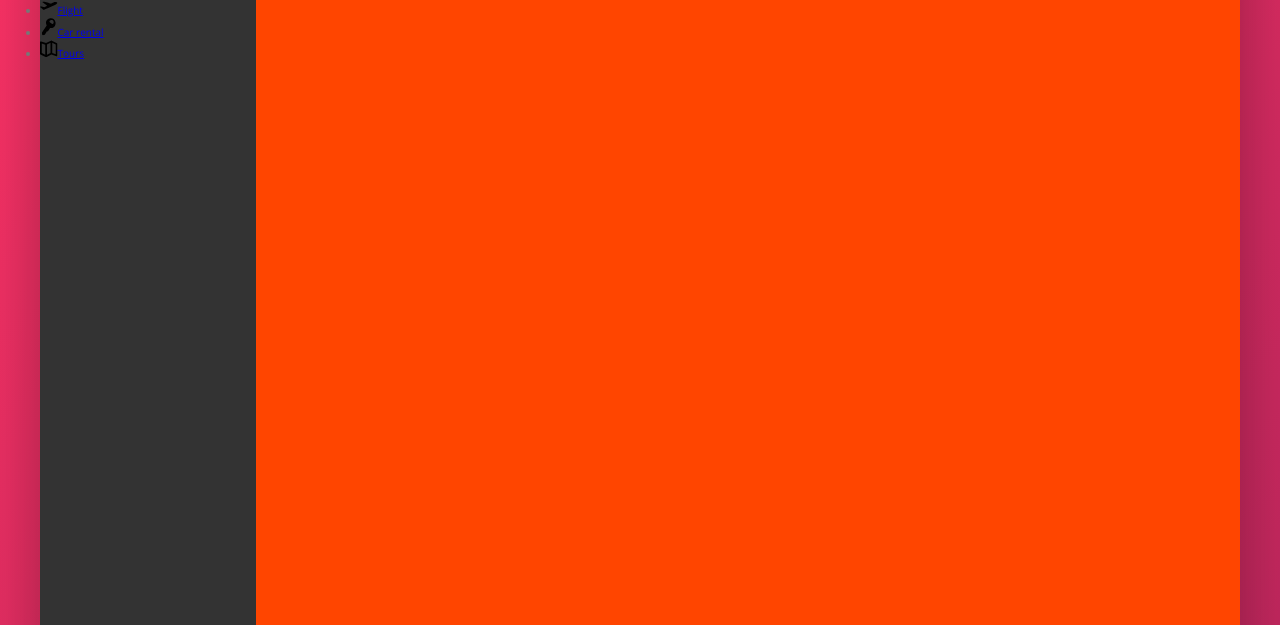
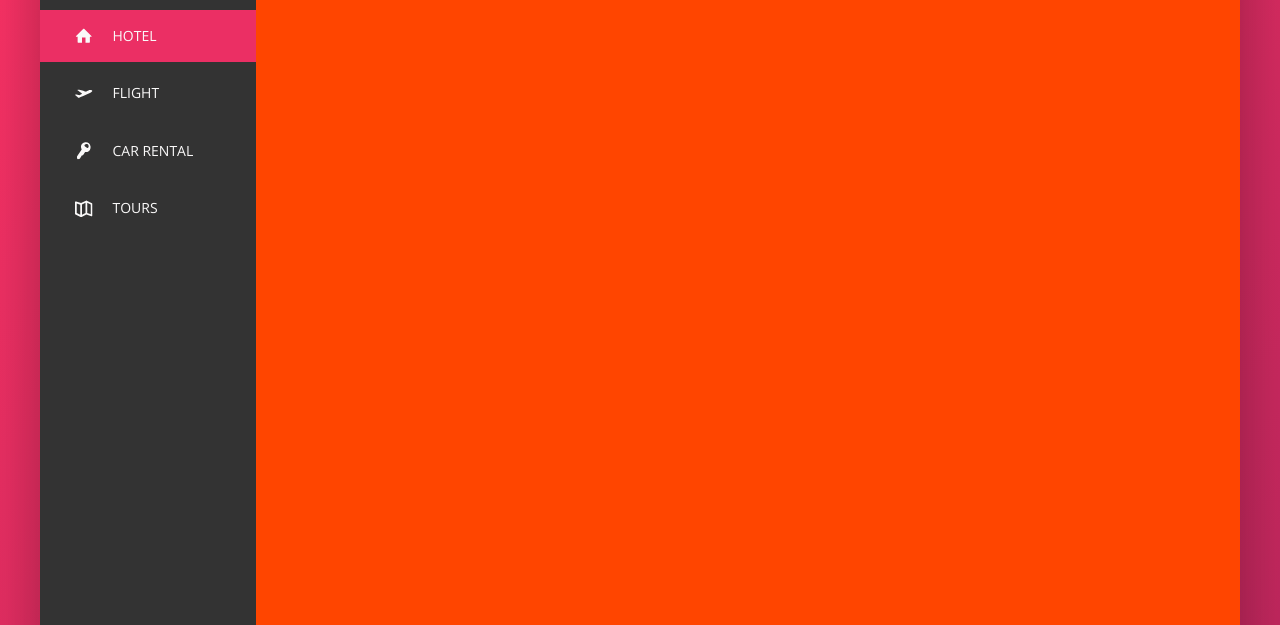
Before and after one commit to Citrinin/Trillo, a website: page index.html in a window 1280 px wide. Shown: the part 175-800 px from the top of the page. Drawn offline with nearby package versions, Linux system fonts and the light colour scheme; files that its build step writes are made by us from their sources.

Commit message:
add styling to navigation section

```diff
--- a/index.html
+++ b/index.html
@@ -50,7 +50,7 @@
         <div class="content ">
             <nav class="sidebar ">
                 <ul class="side-nav">
-                    <li class="side-nav__item">
+                    <li class="side-nav__item side-nav__item--active">
                         <a href="#" class="side-nav__link">
                             <svg class="side-nav__icon">
                                 <use xlink:href="img/sprite.svg#icon-home"></use>
--- a/sass/_components.scss
+++ b/sass/_components.scss
@@ -122,15 +122,62 @@
 //SIDE NAVIGATION
 
 .side-nav {
+    font-size: 1.4rem;
+    list-style: none;
+    margin-top: 3.5rem;
+
     &__item {
+        position: relative;
+
+        &:not(:last-child) {
+            margin-bottom: 0.5rem;
+        }
     }
 
-    &__link {
+    &__item::before {
+        content: '';
+        position: absolute;
+        top: 0;
+        left: 0;
+        height: 100%;
+        width: 3px;
+        background-color: var(--color-primary);
+        transform: scaleY(0);
+        transition: transform 0.2s, width 0.4s cubic-bezier(1, 0, 0, 1) 0.2s,
+            background-color 0.1s;
+    }
+
+    &__item:hover::before,
+    &__item--active::before {
+        transform: scaleY(1);
+        width: 100%;
+    }
+
+    &__item:active::before {
+        background-color: var(--color-primary-light);
+    }
+
+    &__link:link,
+    &__link:visited {
+        color: var(--color-grey-light-1);
+        text-decoration: none;
+        text-transform: uppercase;
+        display: block;
+        padding: 1.5rem 3.5rem;
+
+        display: flex;
+        align-items: center;
+        position: relative;
+        //work only if position specified
+        z-index: 10;
     }
 
     &__icon {
         width: 1.75rem;
         height: 1.75rem;
+
+        margin-right: 2rem;
+        fill: currentColor;
     }
 }
 
```
